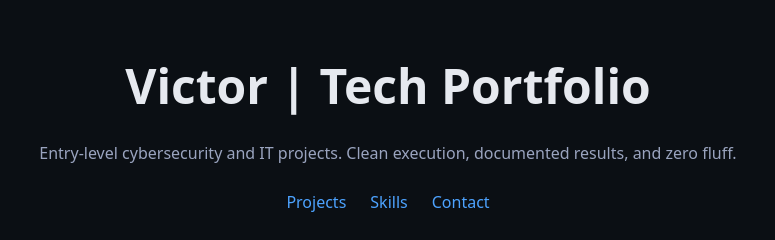
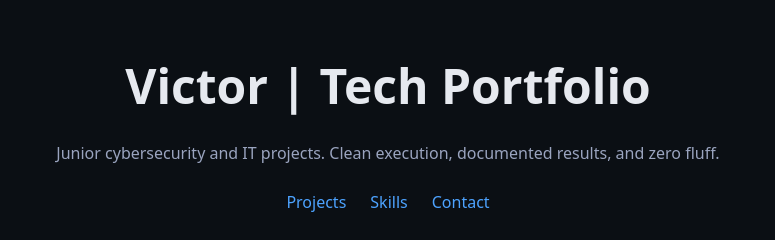
Before and after one commit to escanut/Deployment-Test, a plain HTML site: page index.html in a window 1280 px wide. Shown: the top 240 px of the page, 252-1027 px from the left. Drawn offline with Linux system fonts and the light colour scheme.

Commit message:
tested modified html

```diff
--- a/index.html
+++ b/index.html
@@ -161,7 +161,7 @@
 <body>
   <header>
     <h1>Victor | Tech Portfolio</h1>
-    <p>Entry-level cybersecurity and IT projects. Clean execution, documented results, and zero fluff.</p>
+    <p>Junior cybersecurity and IT projects. Clean execution, documented results, and zero fluff.</p>
     <nav>
       <a href="#projects">Projects</a>
       <a href="#skills">Skills</a>
```
